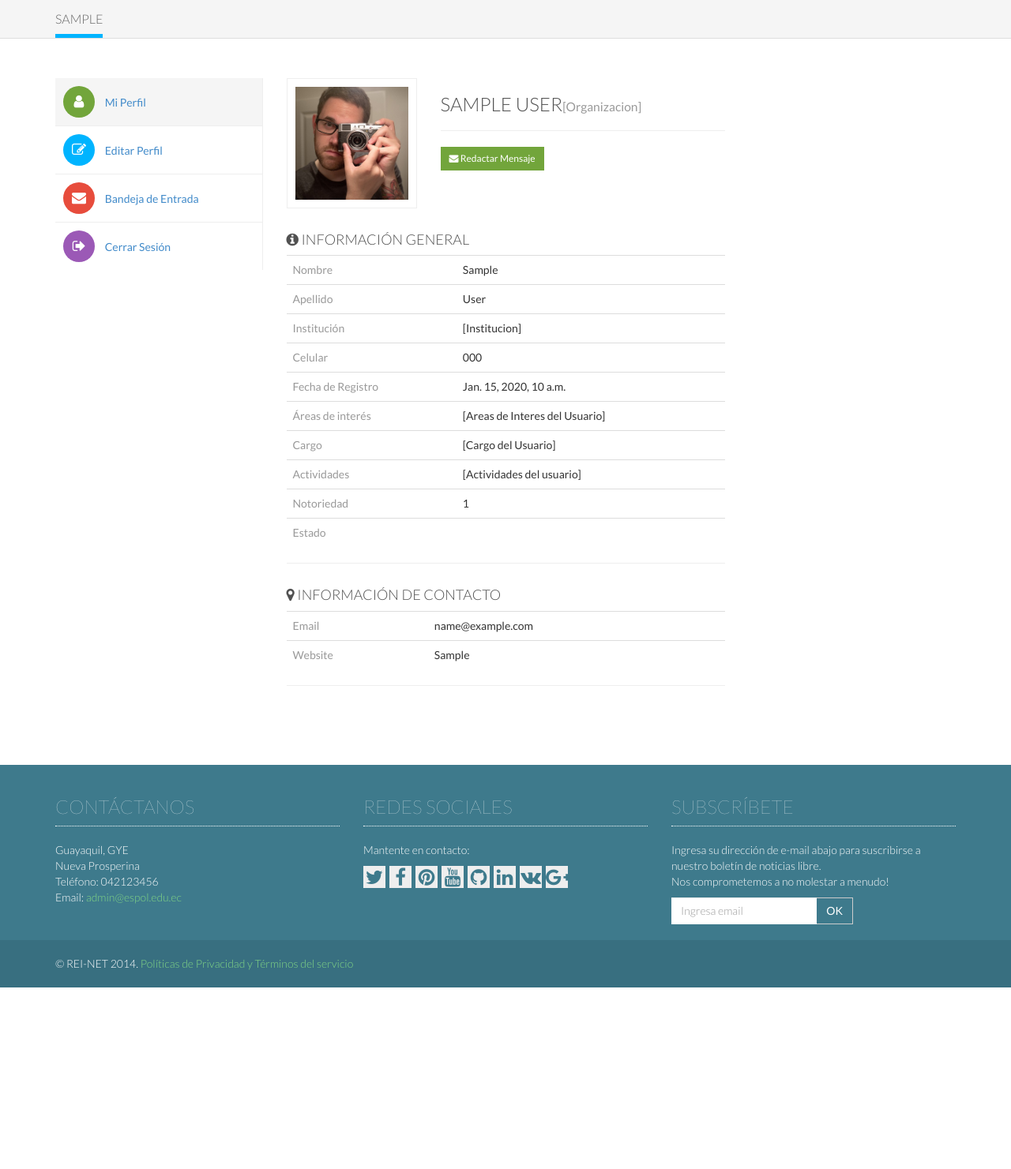
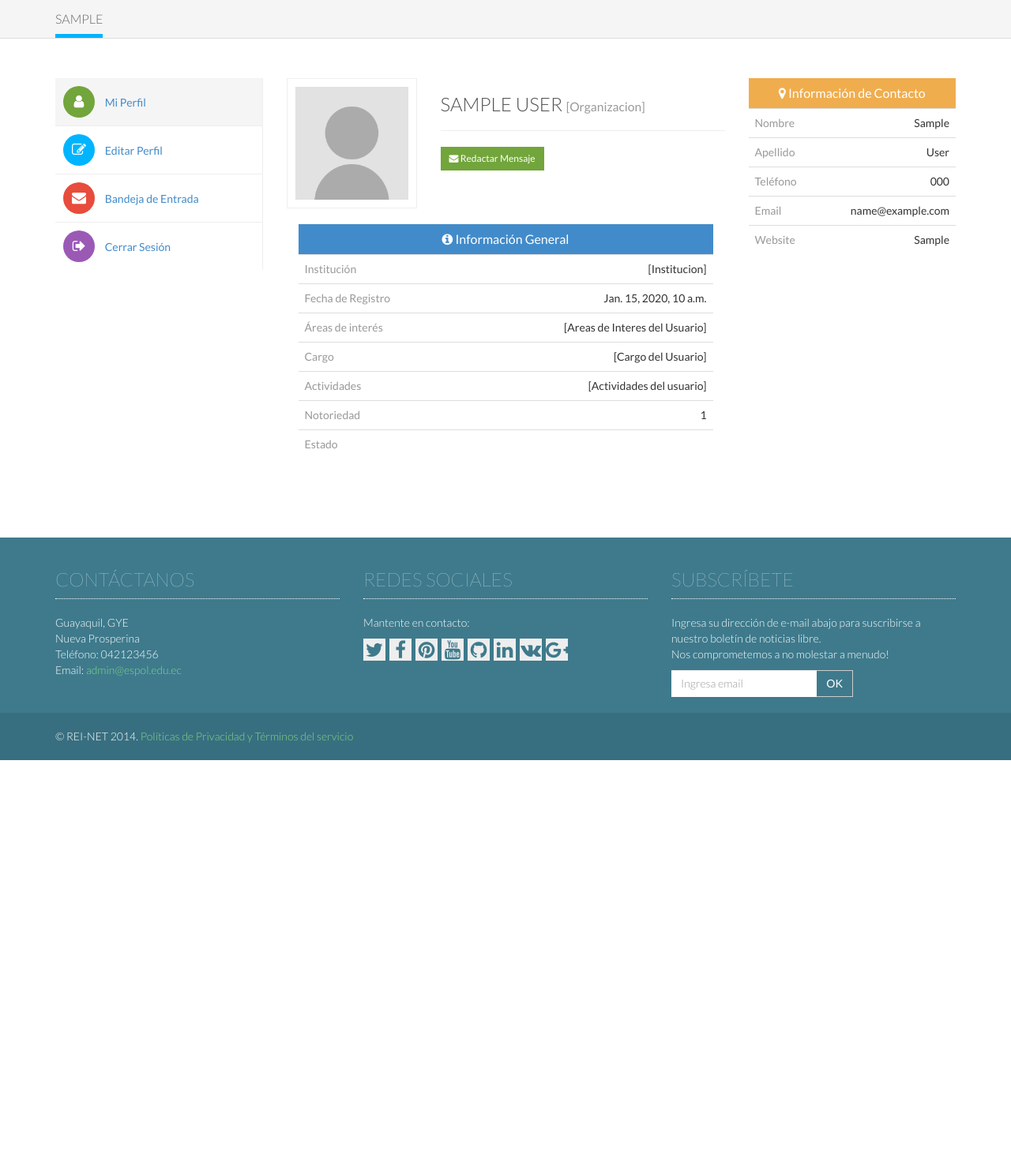
Before and after one commit to rbalda/REINET_V2, a Django app: template usuarios/templates/profile_usuario.html in a window 1280 px wide. Shown: the part 50-1531 px from the top of the page at 79% size. After the commit the page ends 1013 px from the top, so only its background shows below. Run offline with Django 3.2, Linux system fonts and the light colour scheme; tables that the repository leaves empty hold one stand-in row (values such as "Sample post"); the template is opened without the code that fills it: values that come from a table or form of the project are taken from there, most other values are stand-ins (such as "Sample title", 1, 10 or a date in 2020); parts of the project's set-up code (start-up, migrations or seed data) failed here and were passed over; some libraries are stand-ins or nearby versions.

Commit message:
Estilo para ver Perfil Usuario

```diff
--- a/usuarios/templates/index.html
+++ b/usuarios/templates/index.html
@@ -3,7 +3,7 @@
 	<a class="navbar-brand" href="#" class="link">REI-NET</a>
 {% endblock %}
 {% block signin %}
-	<li id="sign-up" class="show"><a href="#">Registrarse</a></li>
+	<li id="sign-up" class="show"><a href="/registro_usuario/">Registrarse</a></li>
 	<li id="sign-in" class="show"><a href="/signIn/">Iniciar Sesión</a></li>
 {% endblock %}
 {% block content %}
--- a/usuarios/templates/profile_usuario.html
+++ b/usuarios/templates/profile_usuario.html
@@ -68,7 +68,7 @@
               <div class="thumbnail">
                 <div class="avatar">
                   <a href="#" class="thumbnail bottom-15" data-toggle="modal" data-target="#upload-avatar">
-                    <img src="img/face1.jpg" alt="...">
+                    <img src="../../static/img/noPicture.png" alt="...">
                   </a>
 
                   <!-- ///////////  CAMBIAR FOTO PERFIL ///////// -->
@@ -108,7 +108,7 @@
 
             <!-- //// PERFIL PRINCIPAL ///// -->
             <div class="col-sm-8">
-              <h3 class="hl">{{ usuario.first_name }} {{ usuario.last_name }}<small>[Organizacion]</small></h3>
+              <h3 class="hl">{{ usuario.first_name }} {{ usuario.last_name }} <small> [Organizacion] </small></h3>
               <hr>
 
               <div class="bottom-15">
@@ -152,80 +152,92 @@
           <!-- //////// INFORMACION GENERAL /////////-->
           <div class="row">
             <div class="col-sm-12">
+            <div class="col-sm-12" id="collapseGeneral">
 
-              <h4 class="hl"><i class="fa fa-info-circle"></i> Informaci&oacute;n General </h4>
-              <table class="table">
-                <tbody id="infoGeneral">
+                <div class="panel-heading btn-outline btn-primary" style="text-align:center">
+                  <h4 class="panel-title"><a data-toggle="collapse" data-parent="collapseGeneral" href="#collapseInfoGeneral"><i class="fa fa-info-circle"></i> Informaci&oacute;n General </a> </h4>
+                </div>
+                <div id="collapseInfoGeneral" class="panel-collapse collapse in">
+                  <table class="table table-hover">
+                    <tbody id="infoGeneralBody">
 
                   <tr>
-                    <td class="text-muted">Nombre</td>
-                    <td>{{ usuario.first_name }}</td>
-                  </tr>
-
-                  <tr>
-                    <td class="text-muted">Apellido</td>
-                    <td>{{ usuario.last_name }}</td>
-                  </tr>
-                  <tr>
                     <td class="text-muted">Instituci&oacute;n</td>
-                    <td>[Institucion]</td>
-                  </tr>
-                  <tr>
-                    <td class="text-muted">Celular</td>
-                    <td>{{ usuario.telefono }}</td>
+                    <td style="text-align:right">[Institucion]</td>
                   </tr>
                   <tr>
                     <td class="text-muted">Fecha de Registro</td>
-                    <td>{{ usuario.fecharegistro }}</td>
+                    <td style="text-align:right">{{ usuario.fecharegistro }}</td>
                   </tr>
                   <tr>
                     <td class="text-muted">&Aacute;reas de inter&eacute;s</td>
-                    <td>[Areas de Interes del Usuario]</td>
+                    <td style="text-align:right">[Areas de Interes del Usuario]</td>
                   </tr>
                   <tr>
                     <td class="text-muted">Cargo</td>
-                    <td>[Cargo del Usuario]</td>
+                    <td style="text-align:right">[Cargo del Usuario]</td>
                   </tr>
                    <tr>
                     <td class="text-muted">Actividades</td>
-                    <td>[Actividades del usuario]</td>
+                    <td style="text-align:right">[Actividades del usuario]</td>
                   </tr>
                   <tr>
                     <td class="text-muted">Notoriedad</td>
-                    <td>{{ usuario.reputacion }}</td>
+                    <td style="text-align:right">{{ usuario.reputacion }}</td>
                   </tr>
                   <tr>
                     <td class="text-muted">Estado</td>
-                    <td>{{ usario.is_active }}</td>
+                    <td style="text-align:right">{{ usario.is_active }}</td>
                   </tr>
-                </tbody>
-              </table>
-              <hr>
+
+                    </tbody>
+                  </table>
+                </div>
+              </div>
+
+
             </div>
           </div>
-
-          <!-- Contact Information -->
-          <div class="row">
-            <div class="col-sm-12">
-              <h4 class="hl"><i class="fa fa-map-marker"></i> Informaci&oacute;n de Contacto</h4>
-              <table class="table">
-                <tbody id="infocontacto">
+          </div>
+          <!-- //////// INFORMACION CONTACTO /////////-->
+            <div class="col-sm-3" id="collapseContacto">
+              <div class="panel-heading btn-outline btn-warning" style="text-align:center">
+                <h4 class="panel-title"><a data-toggle="collapse" data-parent="collapseContacto" href="#collapseInfoContacto"><i class="fa fa-map-marker"></i> Informaci&oacute;n de Contacto </a> </h4>
+              </div>
+              <div id="collapseInfoContacto" class="panel-collapse collapse in">
+                <table class="table table-hover">
+                <tbody id="infoContactoBody">
+                  <tr>
+                    <td class="text-muted">Nombre</td>
+                    <td style="text-align:right">{{ usuario.first_name }}</td>
+                  </tr>
+                  <tr>
+                    <td class="text-muted">Apellido</td>
+                    <td style="text-align:right">{{ usuario.last_name }}</td>
+                  </tr>
+                  <tr>
+                    <td class="text-muted">Tel&eacute;fono</td>
+                    <td style="text-align:right">{{ usuario.telefono }}</td>
+                  </tr>
                   <tr>
                     <td class="text-muted">Email</td>
-                    <td>{{ usuario.email }}</td>
+                    <td style="text-align:right">{{ usuario.email }}</td>
                   </tr>
                   <tr>
                     <td class="text-muted">Website</td>
-                    <td>{{ usuario.web }}</td>
+                    <td style="text-align:right">{{ usuario.web }}</td>
                   </tr>
+
                 </tbody>
               </table>
-              <hr>
+              </div>
             </div>
-          </div>
+        </div>
+
 
 
     </div>
   </div>
+</div>
 
 {%endblock%}
--- a/usuarios/templates/sign-in.html
+++ b/usuarios/templates/sign-in.html
@@ -18,7 +18,7 @@
       <div class="container">
         <div class="row">
           <div class="col-sm-12">
-            <p>Si no eres mienbro aun, <a href="/registro_usuario/">registrate aqu&iacute;</a>.</p>
+            <p>Si no eres mienbro aun, <a href="/registro_usuario/">reg&iacute;strate aqu&iacute;</a>.</p>
           </div>
         </div>
       </div>
@@ -61,7 +61,7 @@
               <button type="submit" class="btn btn-green">Ingresar</button>
             </form>
             <hr>
-            <p>A&uacute;n no estas registrado? <a href="/registro_usuario/">Registrare aqu&iacute;.</a></p>
+            <p>A&uacute;n no estas registrado? <a href="/registro_usuario/">Reg&iacute;strate aqu&iacute;.</a></p>
             <div class="pwd-lost">
               <div class="pwd-lost-q show">Olvidaste tu contraseña <a href="#">Click aqu&iacute; para recuperarla.</a></div>
               <!-- ///////////////  Ventana emergente para recuperar contraseña  ////////////-->
```
Also changed, not shown: static/img/noPicture.png (added).
